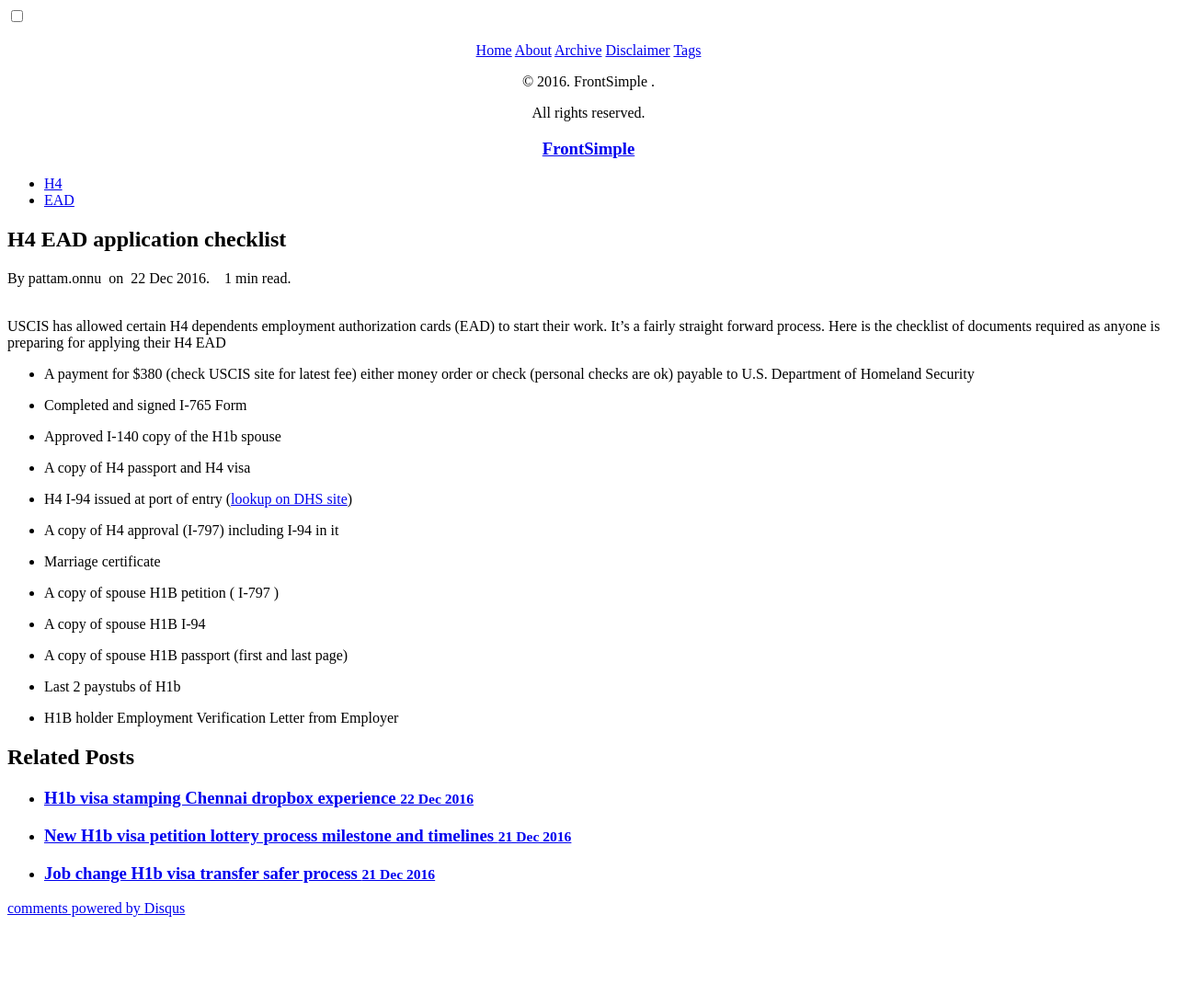
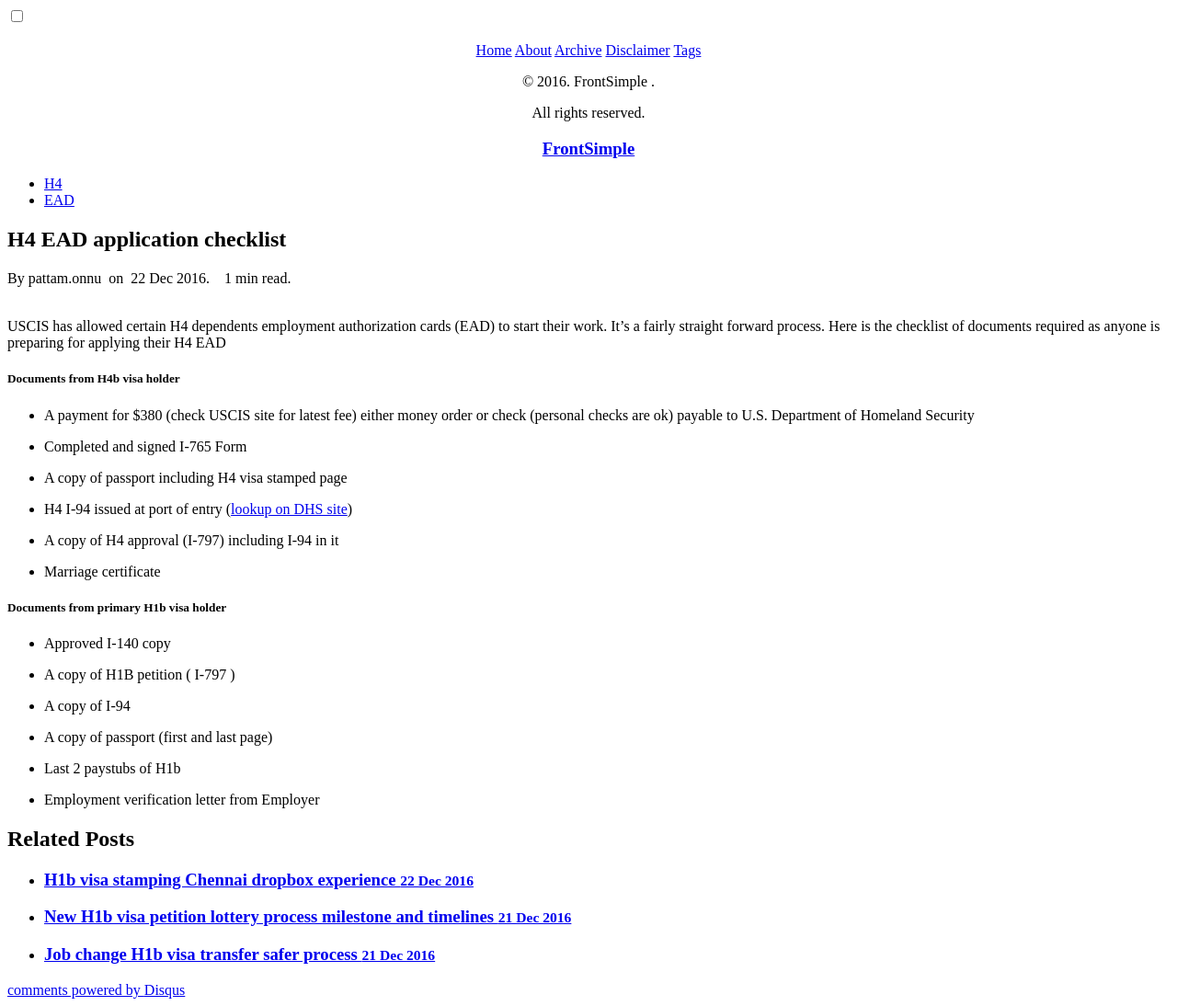
Before and after one commit to gitforwork2/gitforwork.github.io, a Jekyll site: the page built from _posts/2016-12-22-H4-EAD-application-checklist.md, in a window 1280 px wide. Shown: the whole page at 92% size. Built offline with Jekyll 4.4.1, drawn with Linux system fonts in a browser that asks for light colours; comment, search, counter and statistics services are not loaded; before the commit the page ends 1005 px from its top, so only the background shows below that.

Commit message:
Update 2016-12-22-H4-EAD-application-checklist.md

```diff
--- a/_posts/2016-12-22-H4-EAD-application-checklist.md
+++ b/_posts/2016-12-22-H4-EAD-application-checklist.md
@@ -9,13 +9,13 @@ description: H4 EAD application checklist
 USCIS has allowed certain H4 dependents employment authorization cards (EAD) to start their work. It's a fairly straight forward
 process. Here is the checklist of documents required as anyone is preparing for applying their H4 EAD
 
+##### Documents from H4b visa holder
+
 - A payment for $380 (check USCIS site for latest fee) either money order or check (personal checks are ok) payable to U.S. Department of Homeland Security
 
 - Completed and signed I-765 Form
 
-- Approved I-140 copy of the H1b spouse
-
-- A copy of H4 passport and H4 visa
+- A copy of passport including H4 visa stamped page
 
 - H4 I-94 issued at port of entry ([lookup on DHS site](https://i94.cbp.dhs.gov/I94/#/recent-search))
 
@@ -23,12 +23,16 @@ process. Here is the checklist of documents required as anyone is preparing for
 
 - Marriage certificate
 
-- A copy of spouse H1B petition ( I-797 )
+##### Documents from primary H1b visa holder
 
-- A copy of spouse H1B I-94
+- Approved I-140 copy
 
-- A copy of spouse H1B passport (first and last page)
+- A copy of H1B petition ( I-797 )
+
+- A copy of I-94
+
+- A copy of passport (first and last page)
 
 - Last 2 paystubs of H1b
 
-- H1B holder Employment Verification Letter from Employer
+- Employment verification letter from Employer
```
